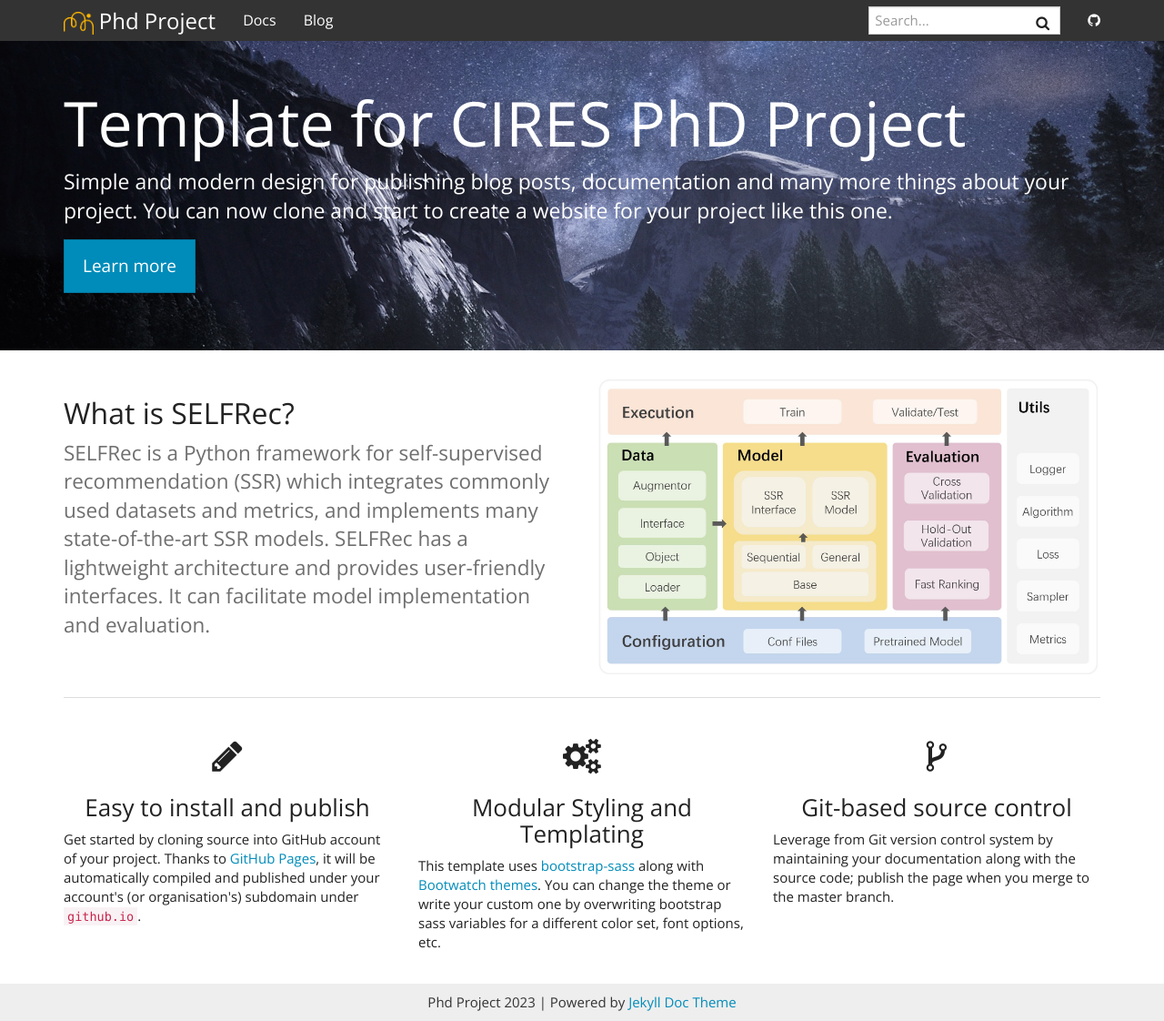
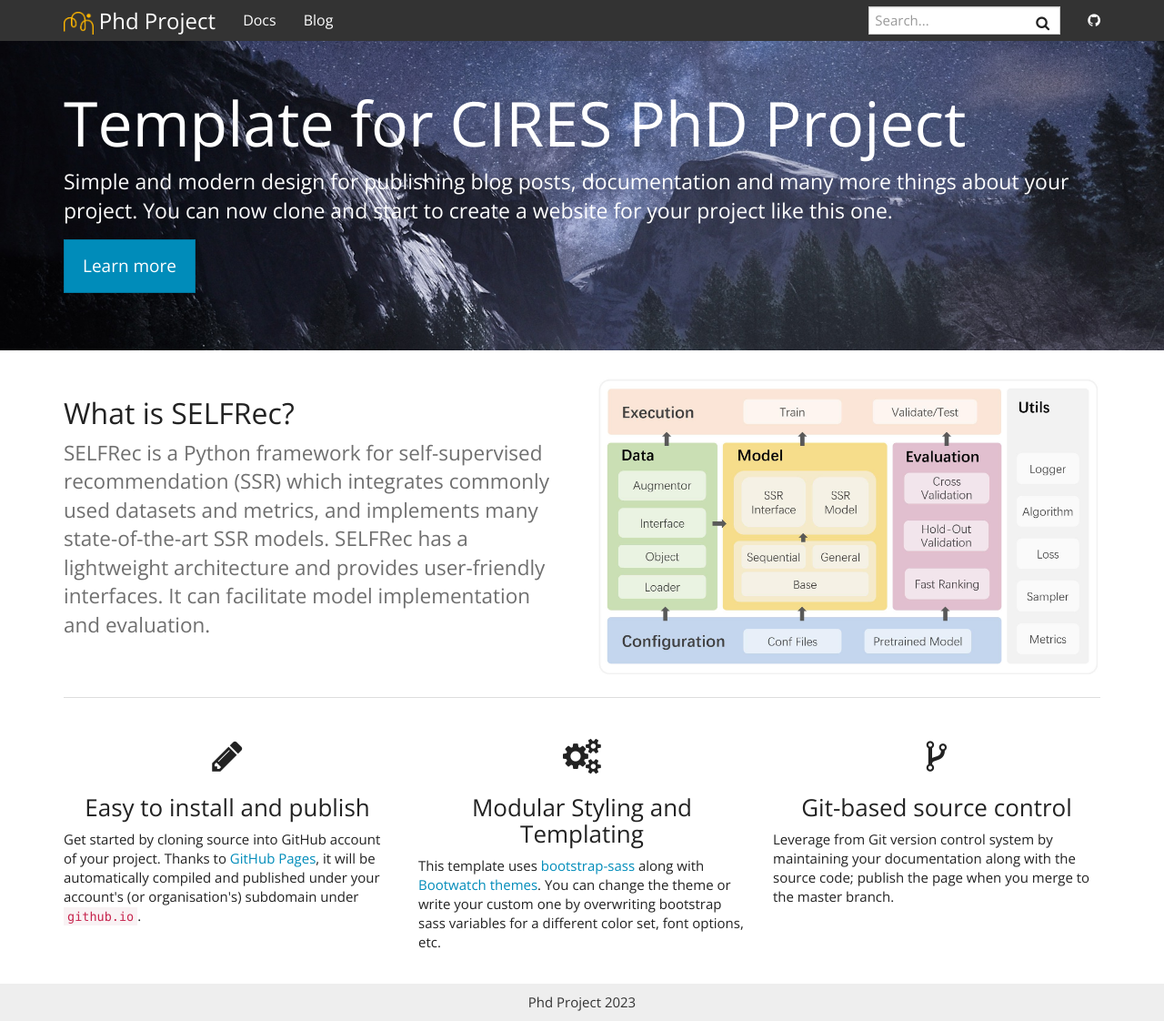
Before and after one commit to CIRES-Hub/CIRES-Hub.github.io, a Jekyll site: the page built from index.html, in a window 1280 px wide and 1122 px high. Shown: the whole window at 91% size. Built offline with Jekyll 4.4.1, drawn with Linux system fonts in a browser that asks for light colours.

Commit message:
initialize

```diff
--- a/_includes/footer.html
+++ b/_includes/footer.html
@@ -2,8 +2,7 @@
     <div class="container">
 
         <p class="text-center">
-            {{ site.title }} {{ site.time | date: '%Y' }} |
-            Powered by <a href="https://github.com/aksakalli/jekyll-doc-theme">Jekyll Doc Theme</a>
+            {{ site.title }} {{ site.time | date: '%Y' }}
         </p>
         <!-- <p class="text-muted">Place sticky footer content here.</p> -->
     </div>
```
